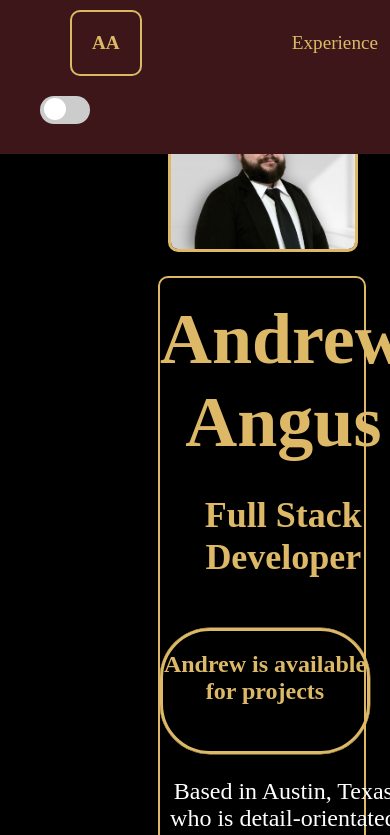
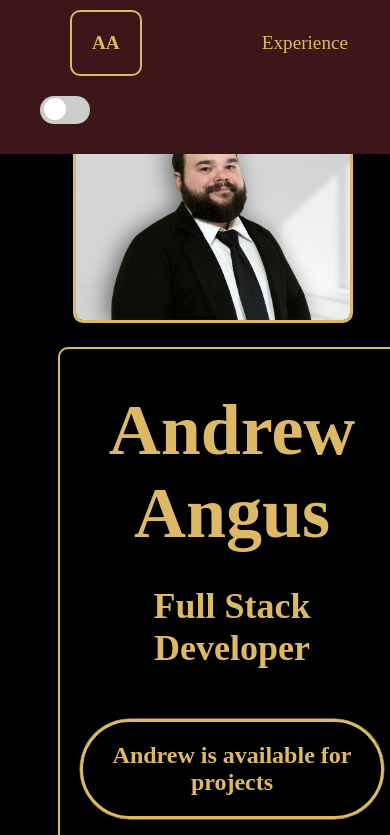
Before and after one commit to aangus98/Portfoliov2, a React (Vite) app in the folder front-end/: page / in a window 390 px wide. Shown: the top 835 px of the page. Built offline with nearby package versions, Linux system fonts and the light colour scheme.

Commit message:
Fixed up media responsiveness

```diff
--- a/front-end/src/components/MainPage/css/sectionOne.css
+++ b/front-end/src/components/MainPage/css/sectionOne.css
@@ -141,7 +141,7 @@
     flex-direction: column;
     align-items: center;
     margin-top: 90px;
-    margin-left: 150px;
+    justify-content: center;
   }
 
   .headshot, .sectionOne {
@@ -153,5 +153,7 @@
   .sectionOne {
     width: 100%;
     margin-left: 0;
+    padding: 20px;
+    padding-right: 50px;
   }
 }
--- a/front-end/src/css/header.css
+++ b/front-end/src/css/header.css
@@ -46,7 +46,7 @@
 .experience {
     font-size: 1.5em;
     display: inline-block;
-    margin-left: 1450px;
+    margin-left: 1300px;
 }
 
 .experience a {
@@ -161,7 +161,7 @@
 
     .experience {
         font-size: 1.2em;
-        margin-left: 150px;
+        margin-left: 120px;
     }
 
     .menu a {
```
